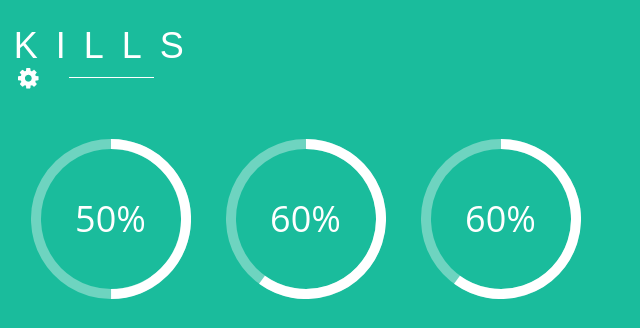
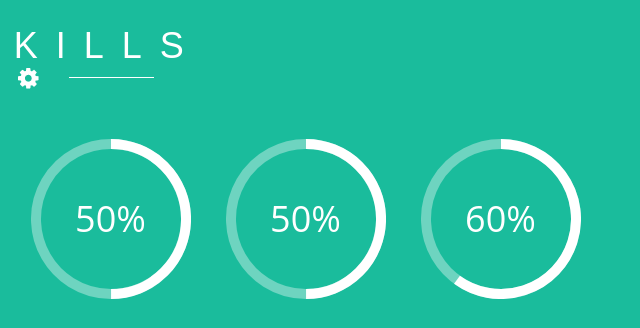
Before and after one commit to tharans/tharans.github.io, a plain HTML site: page index.html in a window 1280 px wide. Shown: the part 1420-1748 px from the top of the page, 612-1252 px from the left. Drawn offline with Linux system fonts and the light colour scheme.

Commit message:
Update index.html

```diff
--- a/index.html
+++ b/index.html
@@ -251,7 +251,7 @@ The goal of this project is to sell their agricultural products through this web
 					var colors = [
 							['#6ed4c0', '#ffffff'], ['#6ed4c0', '#ffffff'], ['#6ed4c0', '#ffffff'], ['#6ed4c0', '#ffffff'], ['#6ed4c0', '#ffffff'], ['#6ed4c0', '#ffffff']
 						];
-					var percentage=[85,85,70,50,60,60];
+					var percentage=[85,85,70,50,50,60];
 					for (var i = 1; i <7; i++)
 					 {
 						var child = document.getElementById('circles-' + i);
```
